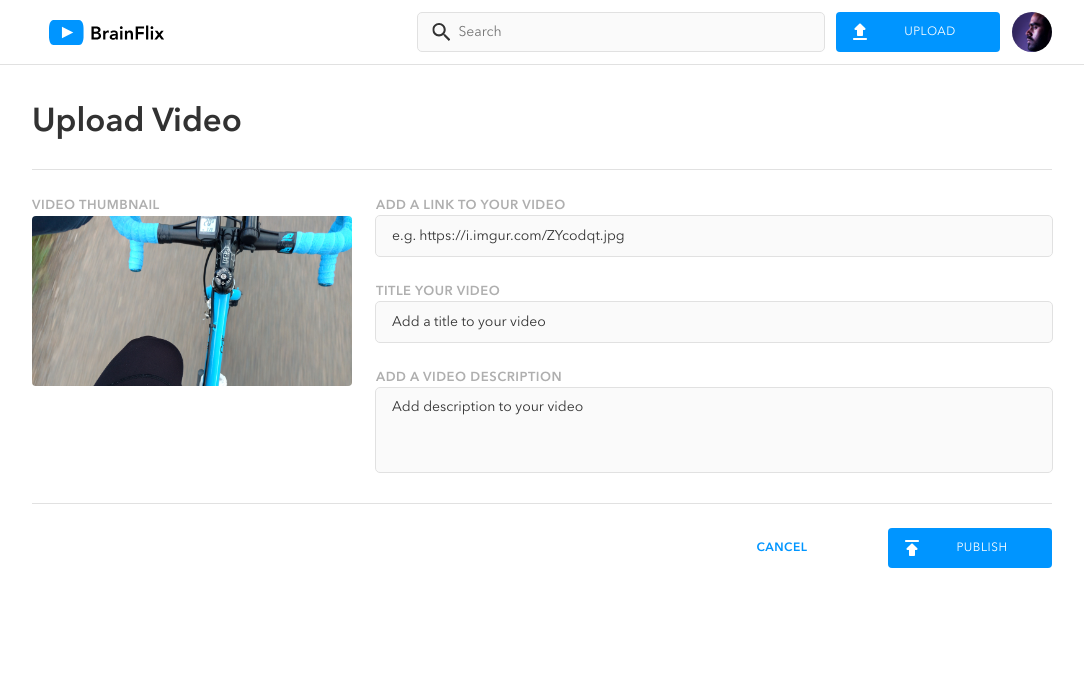
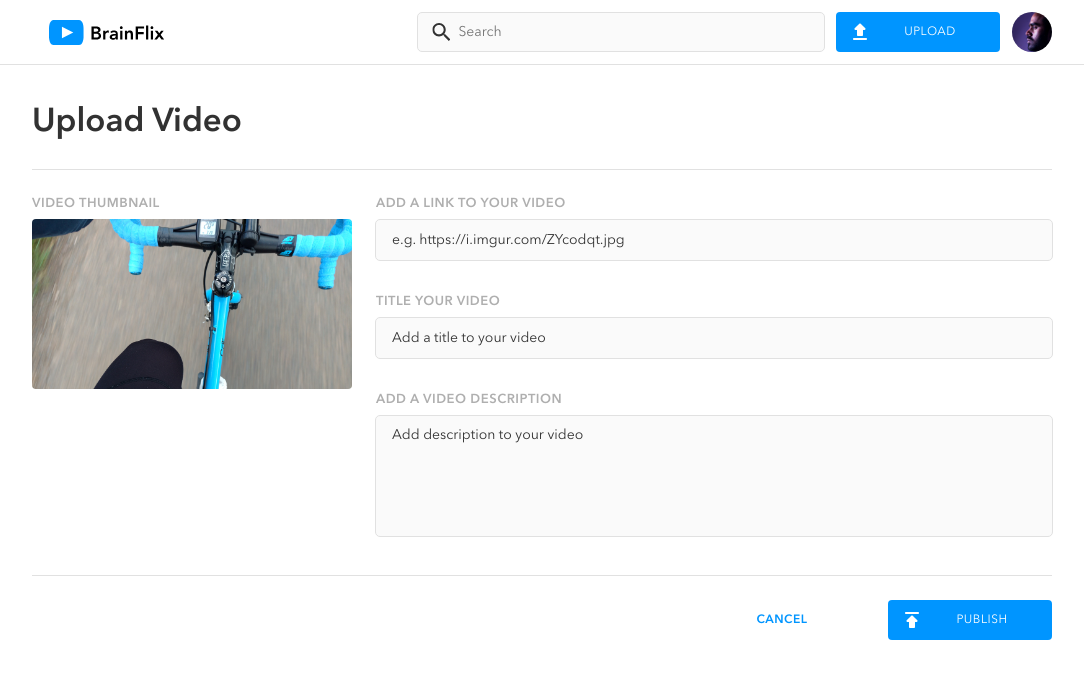
Before and after one commit to hraza01/brainflix, a React (Vite) app: page /upload-video in a window 1280 px wide. Shown: the top 678 px of the page, without its empty margins (98-1182 px from the left). Built offline with nearby package versions, Linux system fonts and the light colour scheme.

Commit message:
fix: form style for /upload page

```diff
--- a/src/components/Upload/Upload.scss
+++ b/src/components/Upload/Upload.scss
@@ -39,7 +39,7 @@
             }
 
             & textarea {
-                height: 8.4rem;
+                height: 12rem;
             }
         }
 
@@ -86,6 +86,7 @@
 
 
     &__video-thumbnail {
+        margin-top: -0.15rem;
         border-radius: 4px;
     }
 
--- a/src/styles/components/_form.scss
+++ b/src/styles/components/_form.scss
@@ -13,12 +13,13 @@
     }
 
     & label {
+        display: block;
         color: abstracts.color('primary', 'Silver');
         font-weight: 600;
         font-size: 1.3rem;
         letter-spacing: 0.5px;
         text-transform: uppercase;
-        margin-bottom: 0.4rem;
+        margin-bottom: 0.6rem;
     }
 
     & input,
@@ -37,6 +38,7 @@
         @include abstracts.respond-to('tablet') {
             height: 4rem;
             padding: 0.8rem 1.6rem;
+            margin-bottom: 3.2rem;
             width: calc(100% - 20rem);
         }
 
```
